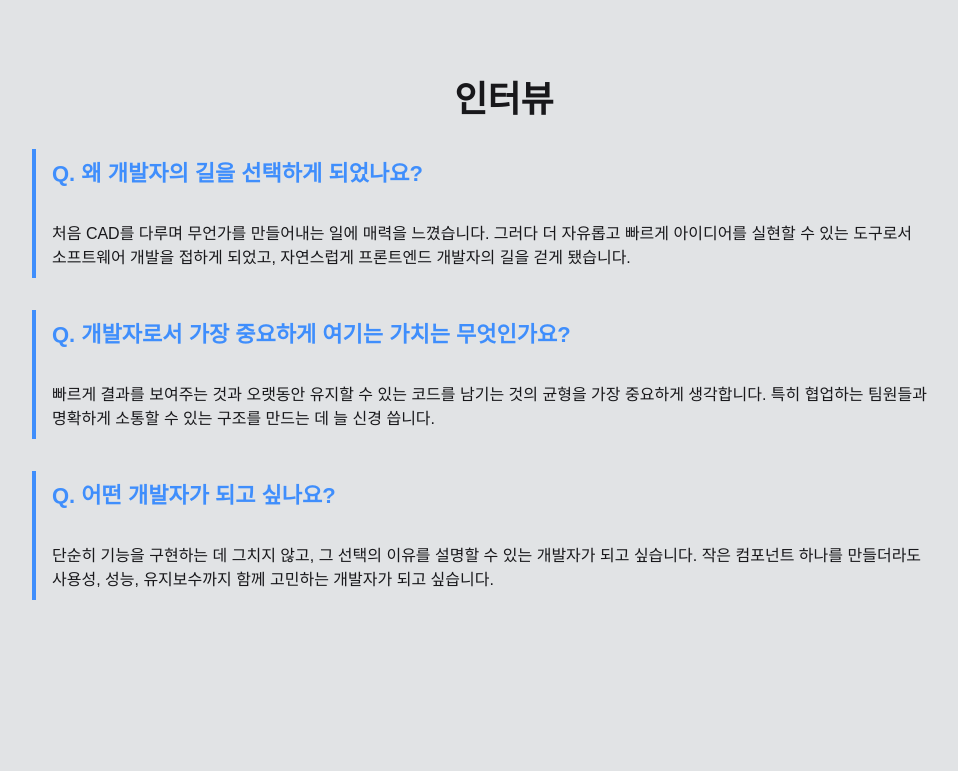
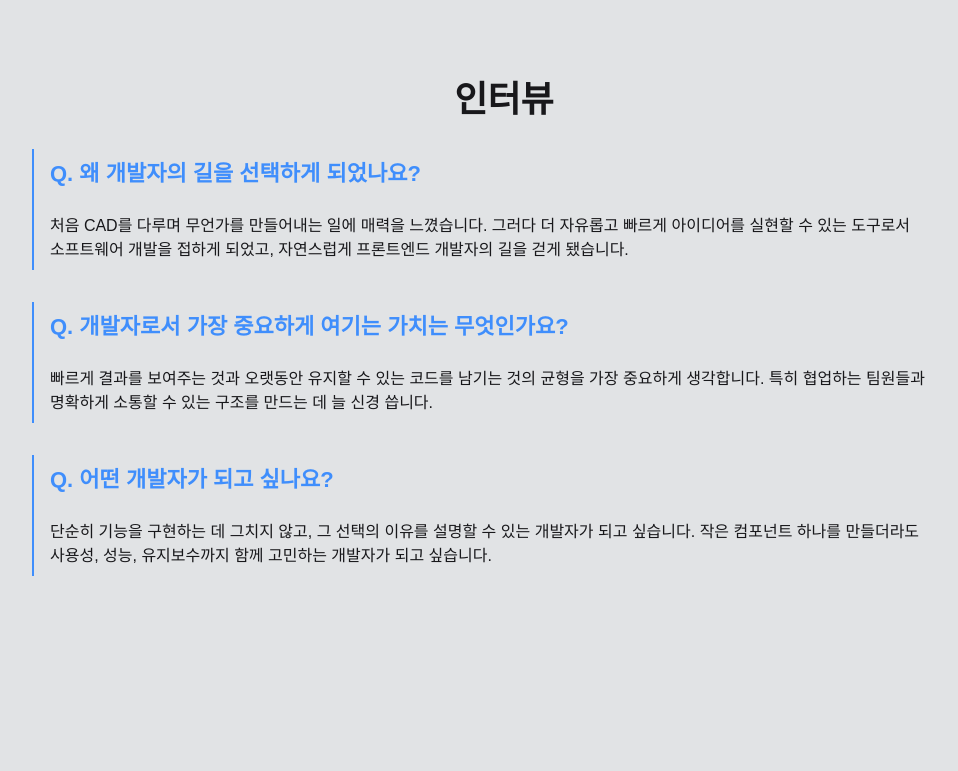
Before and after one commit to ggalmury/portfolio, a Next.js app: page / in a window 1280 px wide. Shown: the part 592-1363 px from the top of the page, without its empty margins (136-1094 px from the left). Built offline with nearby package versions, Linux system fonts and the light colour scheme.

Commit message:
refactor: 인터뷰 섹션 리팩토링

```diff
--- a/src/components/molecules/InterviewItem.tsx
+++ b/src/components/molecules/InterviewItem.tsx
@@ -1,17 +1,18 @@
+import Interview from "@/types/interview";
+
 import Body1 from "@/components/atoms/typography/Body1";
 import Heading1 from "@/components/atoms/typography/Heading1";
 
 interface InterviewItemProps {
-  question: string;
-  answer: string;
+  interview: Interview;
 }
 
-const InterviewItem = ({ question, answer }: InterviewItemProps) => {
+const InterviewItem = ({ interview }: InterviewItemProps) => {
   return (
-    <div className="flex flex-col px-4 py-2 gap-8 border-l-4 border-primary-600">
-      <Heading1 text={`Q. ${question}`} styles={{ color: "text-primary-600" }} />
+    <div className="flex flex-col px-4 py-2 gap-6 border-l-2 border-primary-600">
+      <Heading1 text={`Q. ${interview.question}`} styles={{ color: "text-primary-600" }} />
 
-      <Body1 text={answer} />
+      <Body1 text={interview.answer} />
     </div>
   );
 };
--- a/src/components/sections/InterviewSection.tsx
+++ b/src/components/sections/InterviewSection.tsx
@@ -1,3 +1,5 @@
+import { interviews } from "@/constants/interviews";
+
 import SlideUpSection from "@/components/layouts/SlideUpSection";
 import Content from "@/components/layouts/Content";
 import InterviewItem from "@/components/molecules/InterviewItem";
@@ -7,20 +9,9 @@ const InterviewSection = () => {
     <SlideUpSection>
       <Content title="인터뷰">
         <div className="flex flex-col gap-y-8">
-          <InterviewItem
-            question="왜 개발자의 길을 선택하게 되었나요?"
-            answer="처음 CAD를 다루며 무언가를 만들어내는 일에 매력을 느꼈습니다. 그러다 더 자유롭고 빠르게 아이디어를 실현할 수 있는 도구로서 소프트웨어 개발을 접하게 되었고, 자연스럽게 프론트엔드 개발자의 길을 걷게 됐습니다."
-          />
-
-          <InterviewItem
-            question="개발자로서 가장 중요하게 여기는 가치는 무엇인가요?"
-            answer="빠르게 결과를 보여주는 것과 오랫동안 유지할 수 있는 코드를 남기는 것의 균형을 가장 중요하게 생각합니다. 특히 협업하는 팀원들과 명확하게 소통할 수 있는 구조를 만드는 데 늘 신경 씁니다."
-          />
-
-          <InterviewItem
-            question="어떤 개발자가 되고 싶나요?"
-            answer="단순히 기능을 구현하는 데 그치지 않고, 그 선택의 이유를 설명할 수 있는 개발자가 되고 싶습니다. 작은 컴포넌트 하나를 만들더라도 사용성, 성능, 유지보수까지 함께 고민하는 개발자가 되고 싶습니다."
-          />
+          {interviews.map((interview) => (
+            <InterviewItem key={interview.question} interview={interview} />
+          ))}
         </div>
       </Content>
     </SlideUpSection>
--- /dev/null
+++ b/src/constants/interviews.ts
@@ -0,0 +1,19 @@
+import Interview from "@/types/interview";
+
+export const interviews: Interview[] = [
+  {
+    question: "왜 개발자의 길을 선택하게 되었나요?",
+    answer:
+      "처음 CAD를 다루며 무언가를 만들어내는 일에 매력을 느꼈습니다. 그러다 더 자유롭고 빠르게 아이디어를 실현할 수 있는 도구로서 소프트웨어 개발을 접하게 되었고, 자연스럽게 프론트엔드 개발자의 길을 걷게 됐습니다.",
+  },
+  {
+    question: "개발자로서 가장 중요하게 여기는 가치는 무엇인가요?",
+    answer:
+      "빠르게 결과를 보여주는 것과 오랫동안 유지할 수 있는 코드를 남기는 것의 균형을 가장 중요하게 생각합니다. 특히 협업하는 팀원들과 명확하게 소통할 수 있는 구조를 만드는 데 늘 신경 씁니다.",
+  },
+  {
+    question: "어떤 개발자가 되고 싶나요?",
+    answer:
+      "단순히 기능을 구현하는 데 그치지 않고, 그 선택의 이유를 설명할 수 있는 개발자가 되고 싶습니다. 작은 컴포넌트 하나를 만들더라도 사용성, 성능, 유지보수까지 함께 고민하는 개발자가 되고 싶습니다.",
+  },
+] as const;
--- /dev/null
+++ b/src/types/interview.ts
@@ -0,0 +1,4 @@
+export default interface Interview {
+  question: string;
+  answer: string;
+}
```
